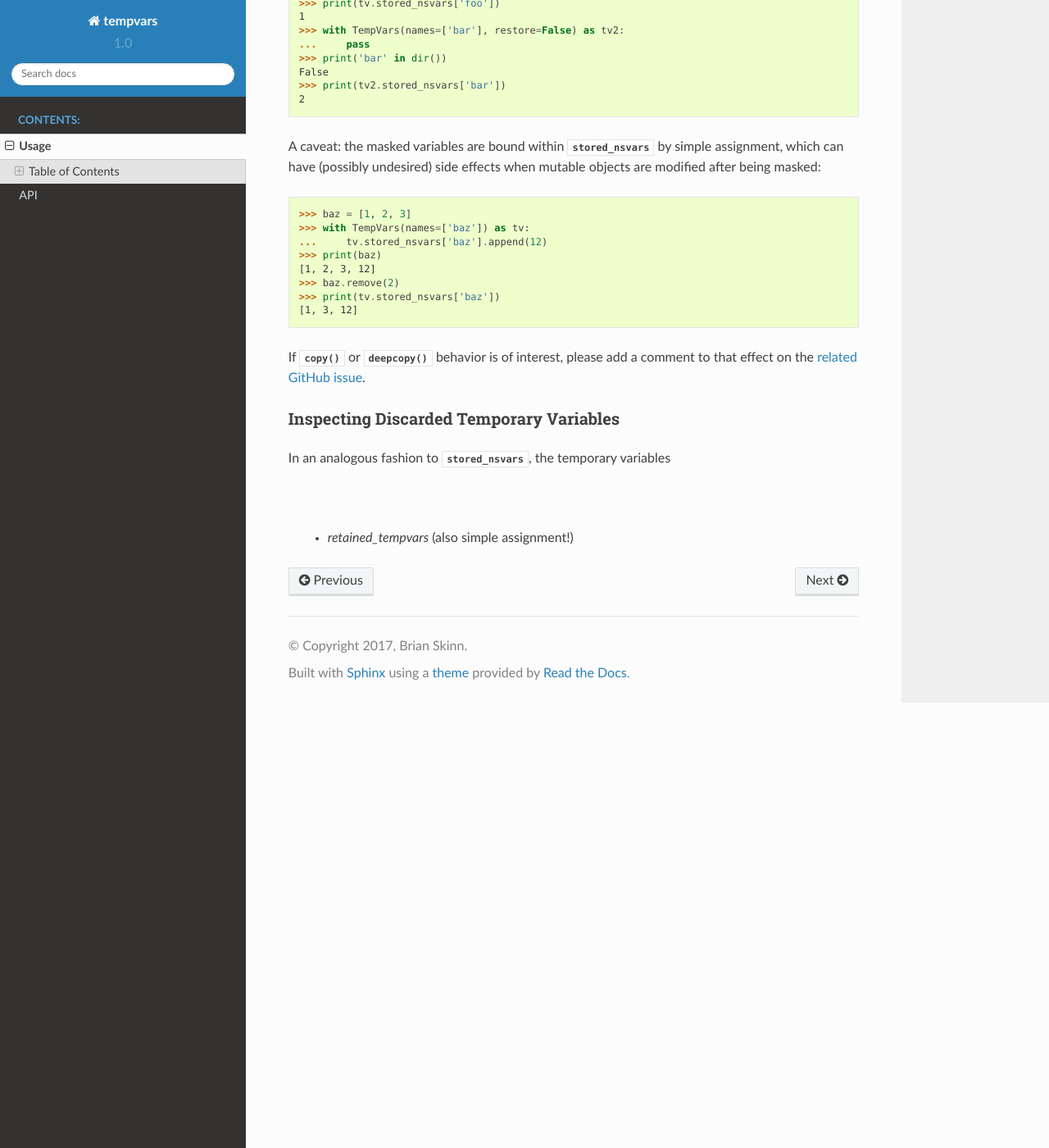
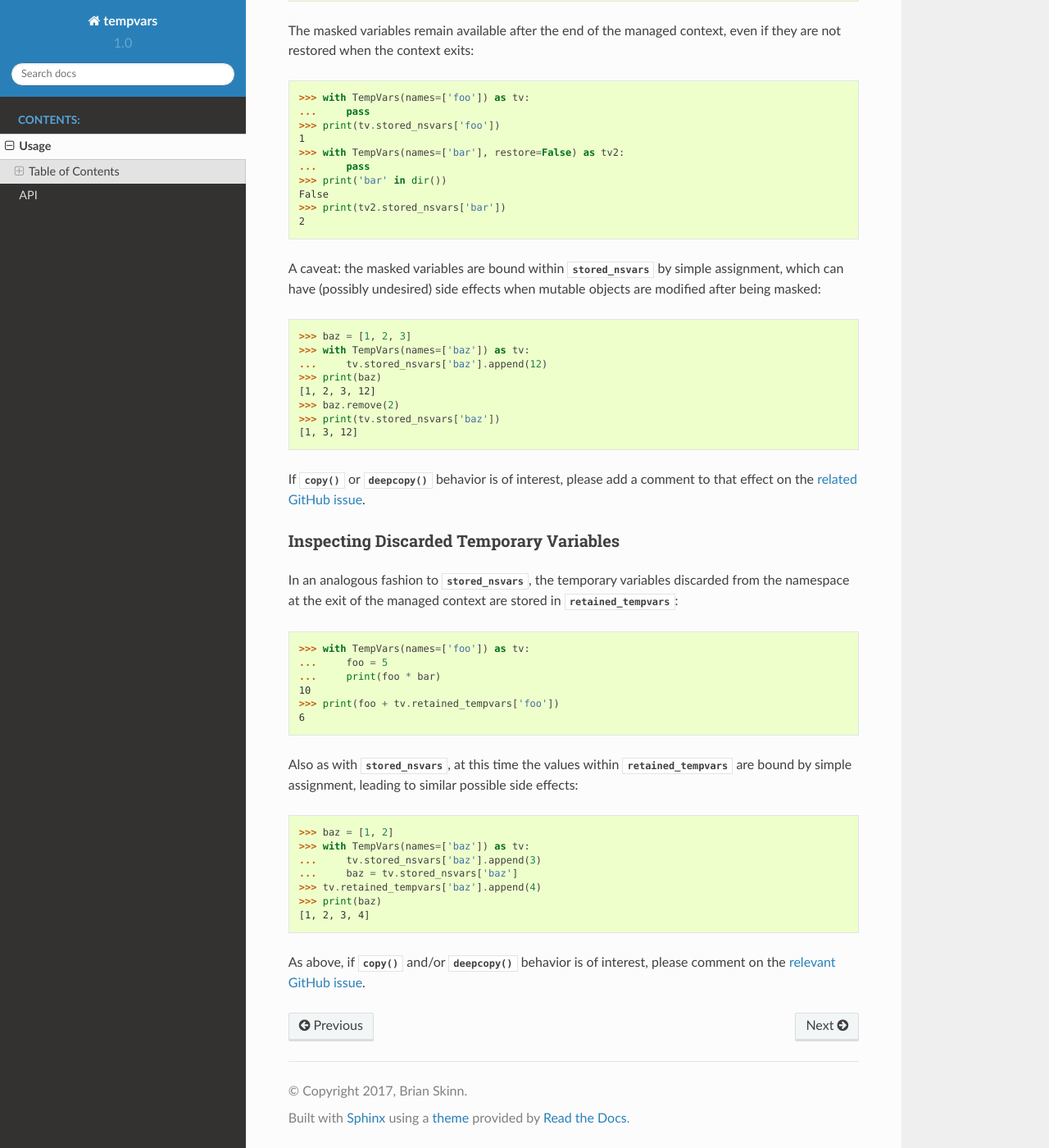
Before and after one commit to bskinn/tempvars, a Sphinx documentation site: the page built from doc/source/usage.rst, in a window 1280 px wide and 1400 px high, scrolled down 4437 px. Shown: the whole window at 82% size. Built offline with Sphinx 7.4.7 and the Read the Docs theme 2.0.0, drawn with Linux system fonts in a browser that asks for light colours; some of the changed text lies outside the part shown.

Commit message:
DOC: Finish usage.rst, other tweaks
 * Full usage.rst is done
 * Add note at end of intro about starts/ends being the main
   anticipated use mode
   * Link label added to starts/ends section to allow link from
     the new note
 * GitHub link to copy/deepcopy Issue added as named hyperlink,
   and references updated
 * Complete the retained_tempvars section

```diff
--- a/doc/source/usage.rst
+++ b/doc/source/usage.rst
@@ -19,6 +19,14 @@ duration of a ``with TempVars`` context is termed **masking** here.
 Temporary variables created within the managed context that match
 one or more of |arg_names|_, |arg_starts|_, and/or |arg_ends|_ are
 **discarded** (removed from the namespace) when exiting the context.
+
+.. note::
+
+    The most common use case us anticipated to be via either
+    |arg_starts| or |arg_ends|, where a common prefix or suffix,
+    respectively (such as `t_` or `_t`), is used to mark all
+    temporary variables within the managed context. See
+    ":ref:`usage_pattern_masking`," below.
 
 
 .. _usage_toc:
@@ -273,17 +284,45 @@ mutable objects are modified after being masked:
     [1, 3, 12]
 
 If :func:`~copy.copy` or :func:`~copy.deepcopy` behavior is of interest,
-please add a comment to that effect on the `related GitHub issue
-<https://github.com/bskinn/tempvars/issues/20>`__.
+please add a comment to that effect on the
+`related GitHub issue <copy_deepcopy_>`_.
 
 
 Inspecting Discarded Temporary Variables
 ----------------------------------------
 
 In an analogous fashion to :data:`~tempvars.TempVars.stored_nsvars`,
-the temporary variables
+the temporary variables discarded from the namespace at the exit of
+the managed context are stored in
+:data:`~tempvars.TempVars.retained_tempvars`:
 
-|br|
+.. doctest:: examine_ret_tempvars
+
+    >>> with TempVars(names=['foo']) as tv:
+    ...     foo = 5
+    ...     print(foo * bar)
+    10
+    >>> print(foo + tv.retained_tempvars['foo'])
+    6
+
+Also as with :data:`~tempvars.TempVars.stored_nsvars`, at this time
+the values within :data:`~tempvars.TempVars.retained_tempvars` are
+bound by simple assignment, leading to similar possible side effects:
+
+.. doctest:: munging_ret_tempvars
+
+    >>> baz = [1, 2]
+    >>> with TempVars(names=['baz']) as tv:
+    ...     tv.stored_nsvars['baz'].append(3)
+    ...     baz = tv.stored_nsvars['baz']
+    >>> tv.retained_tempvars['baz'].append(4)
+    >>> print(baz)
+    [1, 2, 3, 4]
+
+As above, if :func:`~copy.copy` and/or :func:`~copy.deepcopy`
+behavior is of interest, please comment on the
+`relevant GitHub issue <copy_deepcopy_>`_.
 
 
- * `retained_tempvars` (also simple assignment!)
+
+.. _copy_deepcopy: https://github.com/bskinn/tempvars/issues/20
```
Also changed, not shown: other parts of doc/source/usage.rst (+4 -1 lines).
